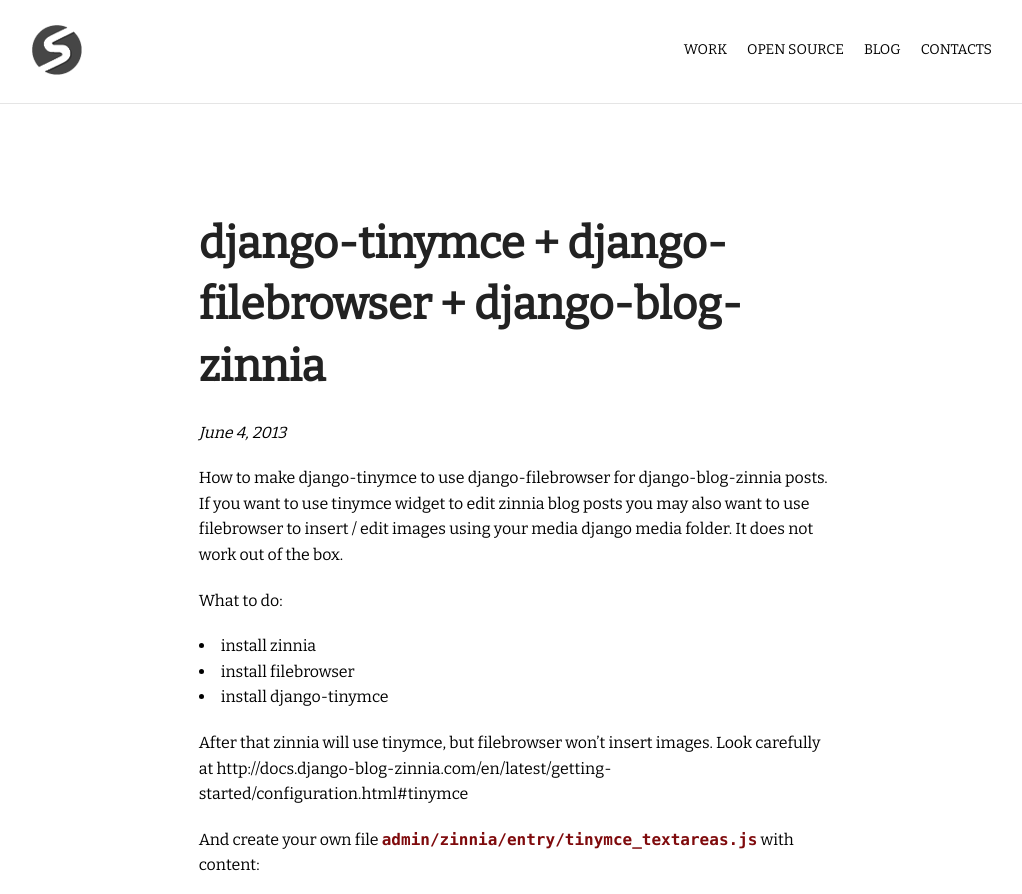
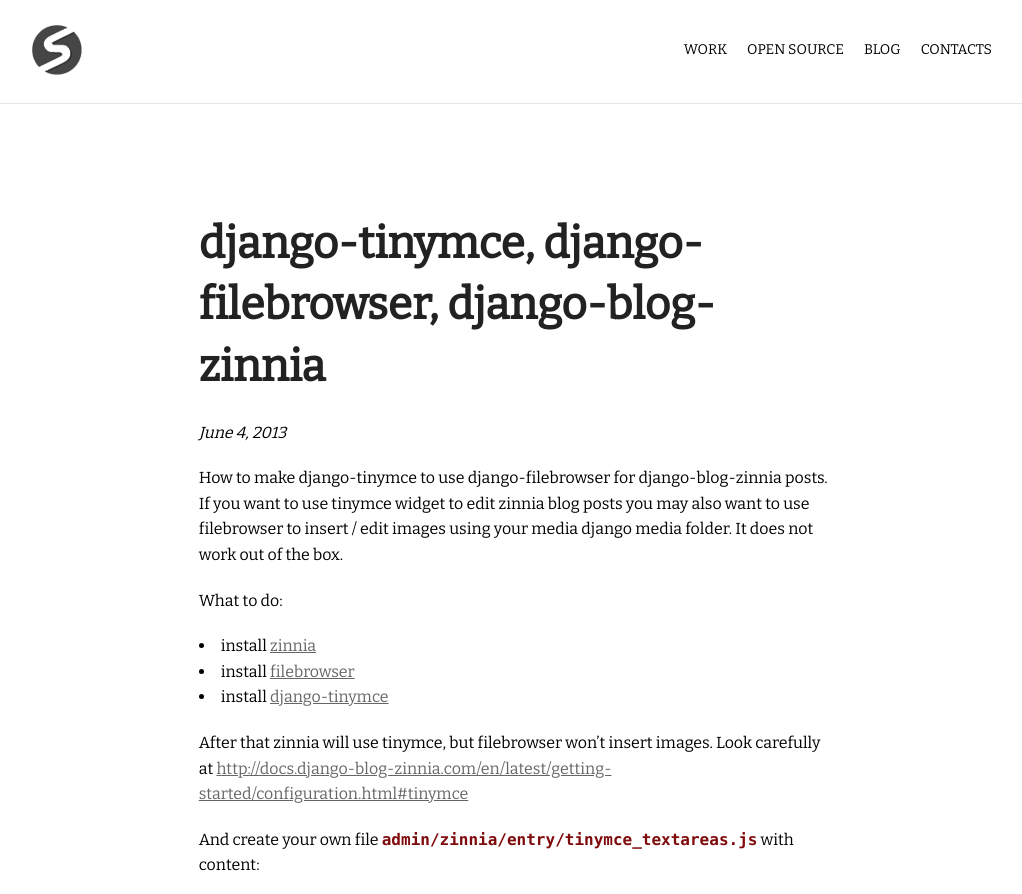
Before and after one commit to iutinvg/iutinvg.github.io, a Jekyll site: the page built from _posts/2013-06-04-Django-tinymce-filebrowser-zinnia.md, in a window 1280 px wide, cut to the strip 0-894 px from the top of the page. Shown: the whole strip, without its empty margins (123-1145 px from the left). Built offline with Jekyll 4.4.1, drawn with Linux system fonts in a browser that asks for light colours; Markdown is read by kramdown in place of the engine named in the settings.

Commit message:
change links styles

```diff
--- a/_posts/2013-06-04-Django-tinymce-filebrowser-zinnia.md
+++ b/_posts/2013-06-04-Django-tinymce-filebrowser-zinnia.md
@@ -1,6 +1,6 @@
 ---
 layout: post
-title: django-tinymce + django-filebrowser + django-blog-zinnia
+title: django-tinymce, django-filebrowser, django-blog-zinnia
 ---
 
 How to make django-tinymce to use django-filebrowser for django-blog-zinnia posts.
--- a/css/app.css
+++ b/css/app.css
@@ -34,13 +34,24 @@
 }
 
 a {
+    color: #666;
+    text-decoration: underline;
+}
+a:hover, a:focus {
+    color: #444;
+}
+
+.menu a, footer a {
     color: #000;
     text-decoration: none;
 }
-a:hover, a:focus {
+.menu a:hover, .menu a:focus,
+footer a:hover, footer a:focus  {
     color: #666;
     text-decoration: none;
 }
+
+
 .date {
 	font-style: italic;
 }
```
